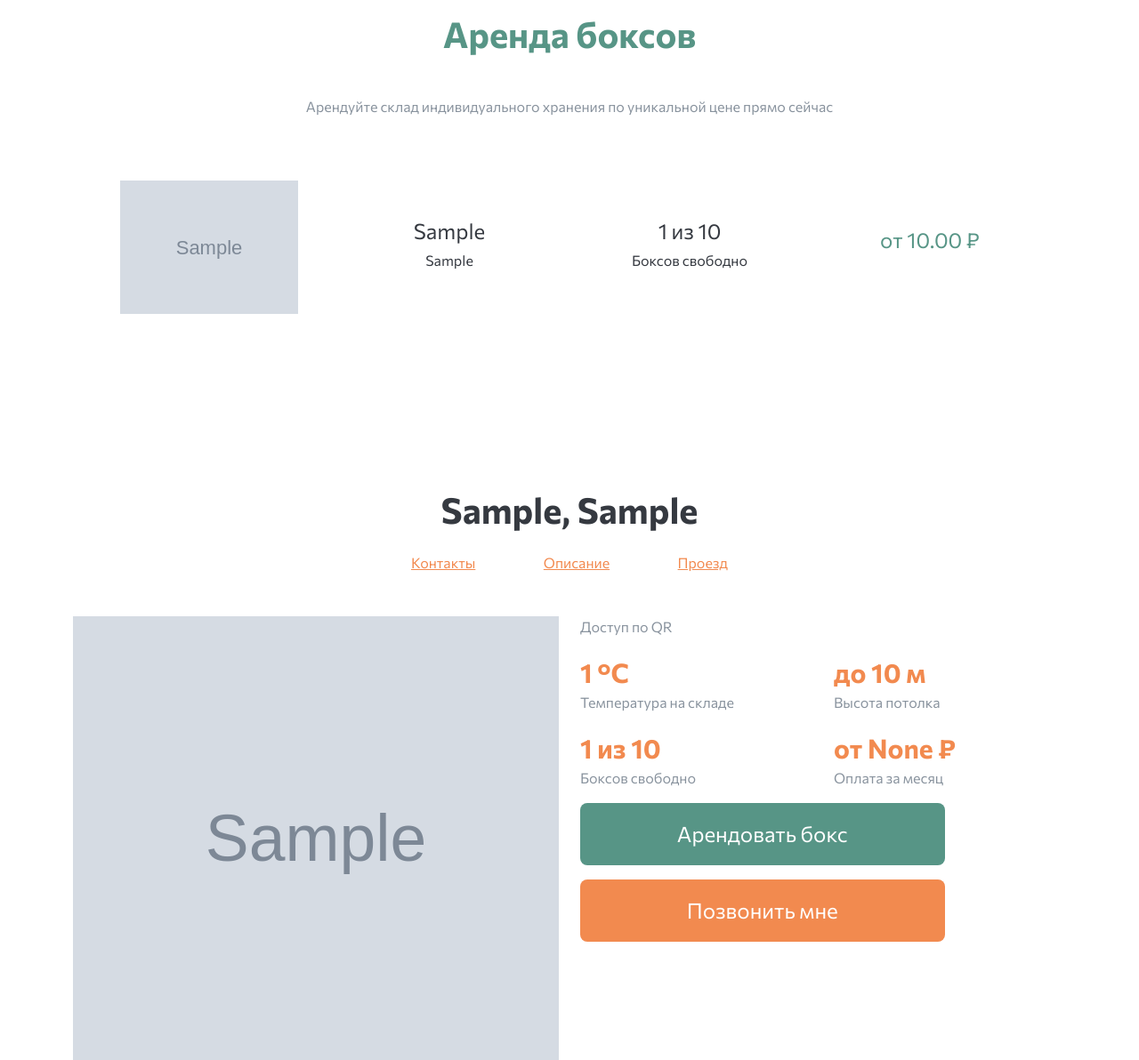
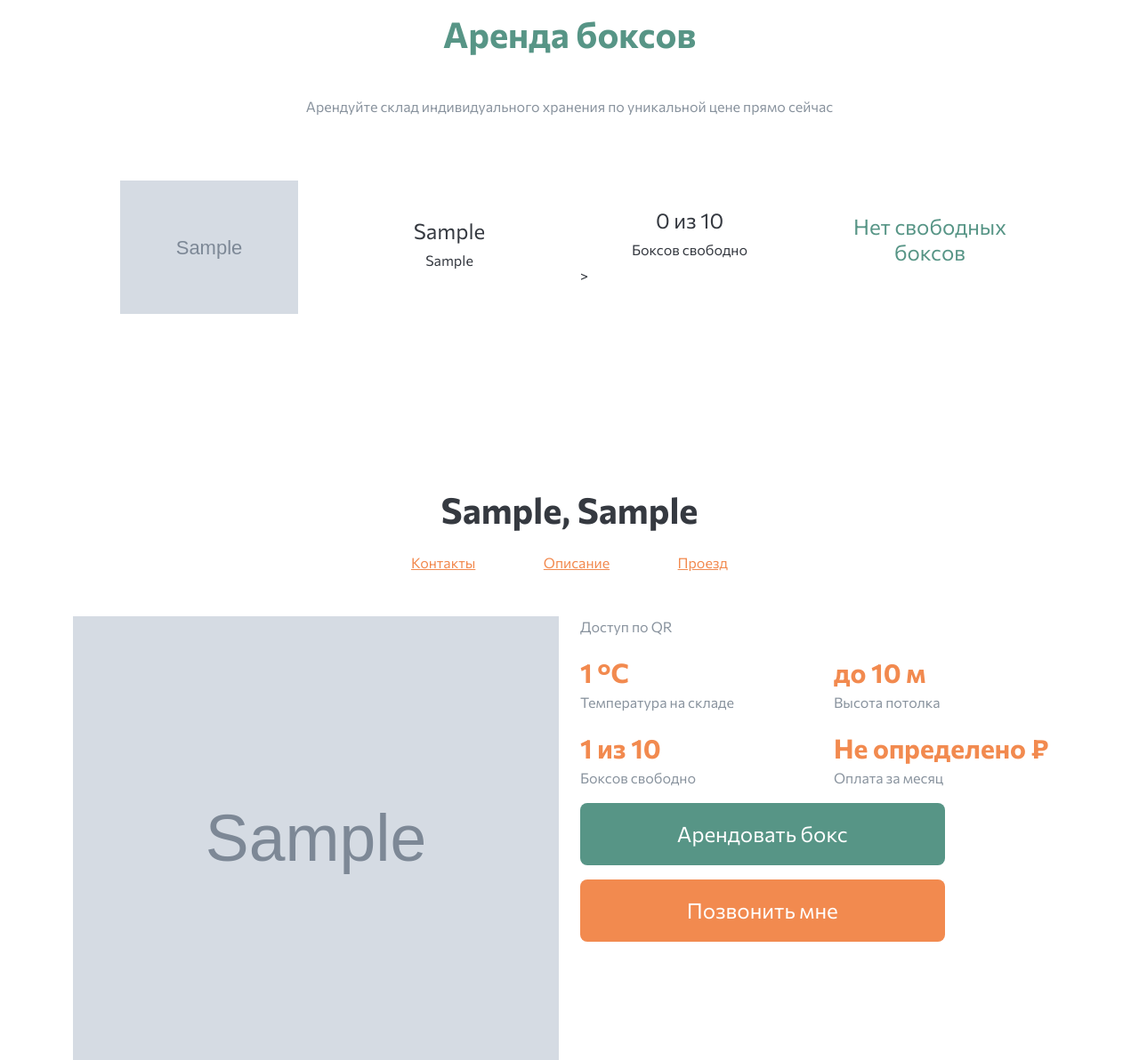
Before and after one commit to VASILIYKAS/SelfStorage-dvm, a Django app: page /boxes/ in a window 1280 px wide. Shown: the part 769-1961 px from the top of the page at 89% size. Run offline with Django 5.2, Linux system fonts and the light colour scheme; tables that the repository leaves empty hold one stand-in row (values such as "Sample post"); grey boxes marked "Sample" are stand-in pictures.

Commit message:
Пофиксил баги

```diff
--- a/storageapp/views.py
+++ b/storageapp/views.py
@@ -70,15 +70,21 @@
 
 
 def boxes(request):
+    storage_id = request.GET.get('storage_id')
 
     storages = Storage.objects.annotate(
-        min_price=Min('boxes__price', filter=Q(boxes__user__isnull=True))
-    )
+        min_price=Min('boxes__price', filter=Q(boxes__user__isnull=True)),
+        available_count=Count('boxes', filter=Q(boxes__user__isnull=True))
+    ).all()
 
-    boxes = Box.objects.filter(user__isnull=True)
-    boxes_to3 = boxes.filter(area__lte=3)
-    boxes_to10 = boxes.filter(area__gt=3, area__lte=10)
-    boxes_from10 = boxes.filter(area__gt=10)
+    boxes_query = Box.objects.filter(user__isnull=True)
+    if storage_id:
+        boxes_query = boxes_query.filter(storage_id=storage_id)
+
+    boxes = boxes_query.all()
+    boxes_to3 = boxes_query.filter(area__lte=3)
+    boxes_to10 = boxes_query.filter(area__gt=3, area__lte=10)
+    boxes_from10 = boxes_query.filter(area__gt=10)
 
     return render(request, 'boxes.html', {
         'storages': storages,
@@ -86,6 +92,7 @@
         'boxes_to3': boxes_to3,
         'boxes_to10': boxes_to10,
         'boxes_from10': boxes_from10,
+        'current_storage_id': int(storage_id) if storage_id else None,
     })
 
 
@@ -131,14 +138,16 @@
         try:
             discount = Discount.objects.get(
                 promo_code=promo_code
-                )
-            discounted_price = box.price * (100 - discount.discount_percent) / 100
+            )
+            discounted_price = box.price * \
+                (100 - discount.discount_percent) / 100
             current_promo_code = promo_code
             applied_discount = discount
             messages.success(request, f"Применён промокод: {promo_code}")
 
         except Discount.DoesNotExist:
-            messages.error(request, "Неверный промокод или срок действия истёк")
+            messages.error(
+                request, "Неверный промокод или срок действия истёк")
 
         return render(
             request,
@@ -149,7 +158,6 @@
                 'current_promo_code': current_promo_code
             }
         )
-
 
     if request.method == 'POST':
         box.user = request.user
@@ -163,7 +171,8 @@
         if promo_code:
             try:
                 discount = Discount.objects.get(promo_code=promo_code)
-                discounted_price = box.price * (100 - discount.discount_percent) / 100
+                discounted_price = box.price * \
+                    (100 - discount.discount_percent) / 100
                 promo_code_availability = True
                 applied_discount = discount
 
--- a/templates/boxes.html
+++ b/templates/boxes.html
@@ -35,11 +35,17 @@
 							<h6 class="text-center">{{ storage.adress }}</h6>
 						</div>
 						<div class="col-12 col-md-4 col-lg-3 d-flex flex-column justify-content-center">
-							<h4 class="text-center">{{ storage.available_boxes_count }} из {{ storage.total_boxes_count }}</h4>
-							<h6 class="text-center">Боксов свободно</h6>
+							<h4 class="text-center">{{ storage.available_count }} из {{ storage.total_boxes_count }}</h4>
+							<h6 class="text-center">Боксов свободно</h6>>
 						</div>
 						<div class="col-12 col-md-4 col-lg-3 d-flex flex-column justify-content-center">
-							<h4 class="text-center SelfStorage_green">от {{ storage.boxes.first.price }} ₽</h4>
+							<h4 class="text-center SelfStorage_green">
+								{% if storage.available_count > 0 %}
+									от {{ storage.min_price|default:"Не определено" }} ₽
+								{% else %}
+									Нет свободных боксов
+								{% endif %}
+							</h4>
 							<h6 class="text-center">{{ storage.features }}</h6>
 						</div>
 					</a>
@@ -122,7 +128,7 @@
 							<div class="col-6 d-flex flex-column align-items-center align-items-lg-start">
 								<span class="fs_30 fw-bold SelfStorage_orange">до {{ storage.height }} м</span>
 								<span class="SelfStorage_grey mb-3">Высота потолка</span>
-								<span class="fs_30 fw-bold SelfStorage_orange">от {{ storage.min_price }} ₽</span>
+								<span class="fs_30 fw-bold SelfStorage_orange">{{ storage.min_price|default:"Не определено" }} ₽</span>
 								<span class="SelfStorage_grey mb-3">Оплата за месяц</span>
 							</div>
 							<div class="d-flex flex-column align-items-center align-items-lg-start">
@@ -286,7 +292,13 @@
 				</a>
 				{% endfor %}
 				{% else %}
-				    <div style="padding-left: 400px;" class="SelfStorage_green">Все боксы сейчас заняты, попробуйте зайти позже.</div>
+					<div style="padding-left: 400px;" class="SelfStorage_green">
+						{% if current_storage_id %}
+							На этом складе нет свободных боксов
+						{% else %}
+							Все боксы сейчас заняты, попробуйте зайти позже.
+						{% endif %}
+					</div>
 				{% endif %}
 				<div class="d-flex justify-content-center mt-5">
 					<button class="btn w-auto py-3 px-5 SelfStorage__bg_orange SelfStorage__btn2_orange text-white text-center fs_24 border-8" id="btn-collapse-all" data-bs-toggle="collapse" data-bs-target="#collapse-all" aria-expanded="false" aria-controls="collapse-all">Другие боксы</button>
@@ -369,5 +381,19 @@
 			</div>
 		</div>
 	</article>
+	<script>
+
+		document.addEventListener('DOMContentLoaded', function() {
+			const urlParams = new URLSearchParams(window.location.search);
+			const storageId = urlParams.get('storage_id');
+
+			if (storageId) {
+				const tabElement = document.getElementById(`pills-${storageId}-tab`);
+				if (tabElement) {
+					new bootstrap.Tab(tabElement).show();
+				}
+			}
+		});
+	</script>
 </main>
 {% endblock %}
```
Also changed, not shown: send_email.py (+10 -2 lines), README.md.
